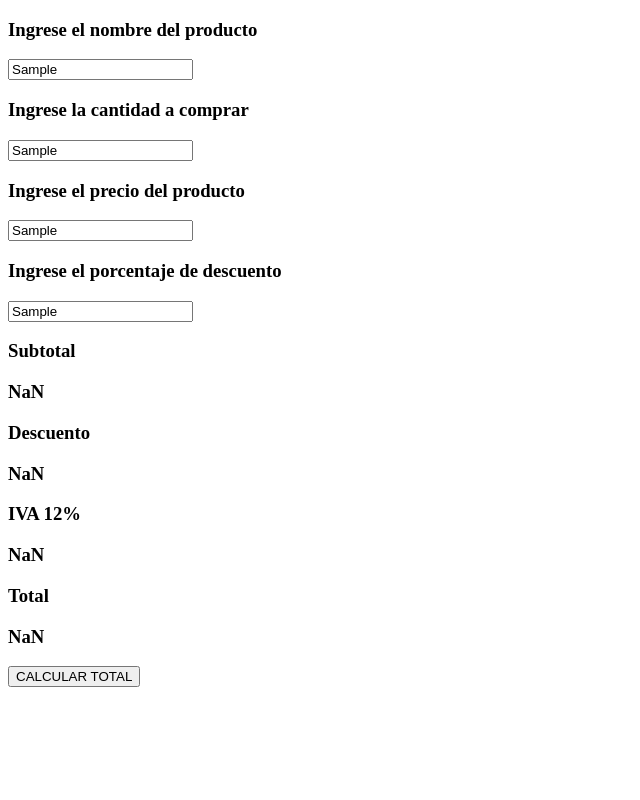
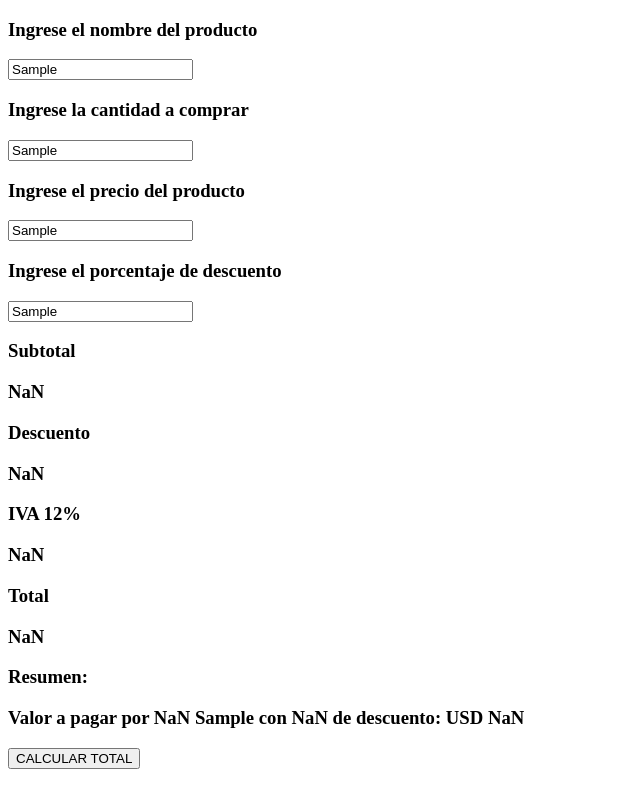
Before and after one commit to ChangoJ/KRAKEDEV, a plain HTML site: page 2-puntoDeVenta_v4/puntoDeVenta_v4/puntoDeVenta.html in a window 1280 px wide. Both pictures are taken after typing "Sample", "Sample", "Sample", "Sample" into the empty fields and a click on the button "CALCULAR TOTAL". Shown: the whole page, without its empty margins (0-640 px from the left). Drawn offline with Linux system fonts and the light colour scheme.

Commit message:
resumen del total

```diff
--- a/2-puntoDeVenta_v4/puntoDeVenta_v4/puntoDeVenta.html
+++ b/2-puntoDeVenta_v4/puntoDeVenta_v4/puntoDeVenta.html
@@ -22,6 +22,8 @@
         <h3 id="lblValorIVA">0.0</h3>
         <h3>Total</h3>
         <h3 id="lblTotal">0.0</h3>
+        <h3>Resumen:</h3>
+        <h3 id="lblResumen"></h3>
 
         <input type="button" value="CALCULAR TOTAL"
         onclick="calcularValorTotal()"/>
--- a/2-puntoDeVenta_v4/puntoDeVenta_v4/puntoDeVenta.js
+++ b/2-puntoDeVenta_v4/puntoDeVenta_v4/puntoDeVenta.js
@@ -102,6 +102,8 @@ calcularValorTotal = function () {
         Si funciona, hacer un commit
     */
 
+        mostrarTexto("lblResumen","Valor a pagar por "+cantidad+" "+nombreProducto+" con "+valorDescuento + " de descuento: USD "+valorTotal)
+
 }
 limpiar = function () {
     /*
```
